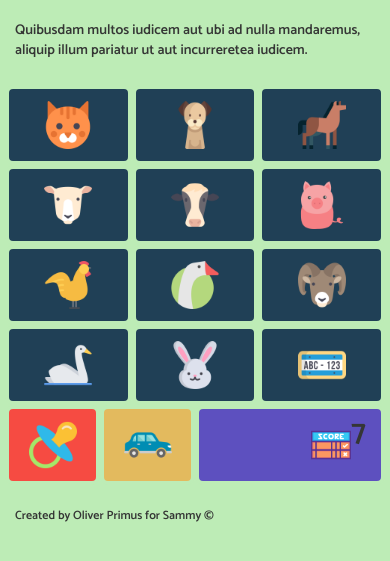
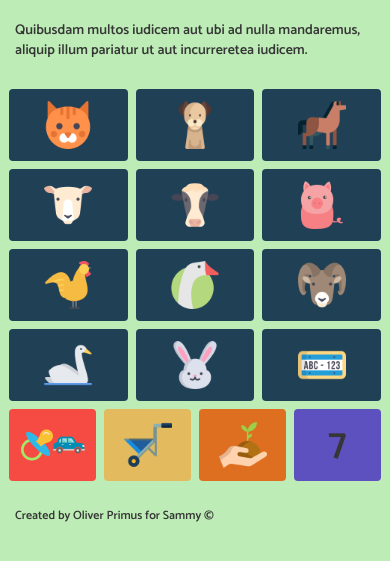
Before and after one commit to oliverprimus/thecargame, a plain HTML site: page index.html in a window 390 px wide. Both pictures are taken after a click on the element 68 px from the left and 274 px from the top of the page. Shown: the part 149-710 px from the top of the page. Drawn offline with nearby package versions, Linux system fonts and the light colour scheme.

Commit message:
Latest Update.

```diff
--- a/game.js
+++ b/game.js
@@ -1,13 +1,26 @@
 var total = 0;
 var bonus;
+var lastValue = [];
 
 function addToTotal(score) {
-  total += score;
-  document.getElementById("idiot").innerHTML = total;
-
     if (bonus) {
-        total += score;
+        score = score * 2;
         bonus = false;
         document.getElementById("idiot").innerHTML = total;
 }
+total += score;
+lastValue.push(score);
+document.getElementById("idiot").innerHTML = total;
     }
+
+function myReset(reset){
+bonus = false;
+total = 0;
+document.getElementById("idiot").innerHTML = total;
+}
+
+function undoLastAdd(){
+total -= lastValue[lastValue.length-1];
+lastValue.splice(-1,1);
+document.getElementById("idiot").innerHTML = total;
+}
--- a/index.html
+++ b/index.html
@@ -83,19 +83,20 @@
 
       <!-- Row 4 -->
       <div id="baby" onclick="bonus=true" class="col-md-3 col-xs-3 card">
-      <img src="./resources/images/baby.png">
+      <img id="b" src="./resources/images/baby.png"> <img id="c" src="./resources/images/car.png">
       </div>
 
-      <div id="car" onclick="bonus=true" class="col-md-3 col-xs-3 card">
-      <img src="./resources/images/car.png">
+      <div id="undo" onclick="undoLastAdd()" class="col-md-3 col-xs-3 card">
+      <img src="./resources/images/undo.png">
       </div>
 
-      <div class="col-md-0 col-xs-0 card">
+      <div onclick="myReset()" class="col-md-3 col-xs-3 card">
+        <img src="./resources/images/forest.png">
       </div>
 
-      <div id="total" class="col-md-6 col-xs-6 card total">
+      <div id="total" class="col-md-3 col-xs-3 card total">
       <h2 id="score"></h2>
-      <img src="./resources/images/score.png">
+
       <p id="idiot"></p>
       </div>
   </div>
--- a/resources/css/style.css
+++ b/resources/css/style.css
@@ -31,8 +31,8 @@ h5 {
 }
 
 #idiot {
-  font-size: 2rem;
-  justify-content: center;
+  font-size: 4rem;
+  margin: auto;
 }
 /*Game*/
 .card {
@@ -55,8 +55,8 @@ background-color: rgb(227, 186, 94);
 }
 
 .card:nth-child(15) {
-  background-color: #BDECB6;
-  border: #BDECB6;
+  background-color: rgb(222, 111, 32);
+  border: 4px solid #BDECB6;
 }
 
 .card:nth-child(16) {
@@ -118,6 +118,13 @@ margin-top: 0.75rem;
       margin-top: 0;
     }
 
+#b {
+  width: 2rem;
+}
+
+#c {
+  width: 2rem;
+}
     .card {
       height: 5rem;
     }
@@ -149,8 +156,14 @@ margin-top: 0.75rem;
       margin-top: 1.5rem;
     }
 
+    #idiot {
+      font-size: 2.5rem;
+      margin: auto;
+    }
+
 #game {
   padding: 0 1.25rem;
 }
 
+
 }
```
Also changed, not shown: forest.png (added), resources/images/forest.png (added), resources/images/undo.png (added).
